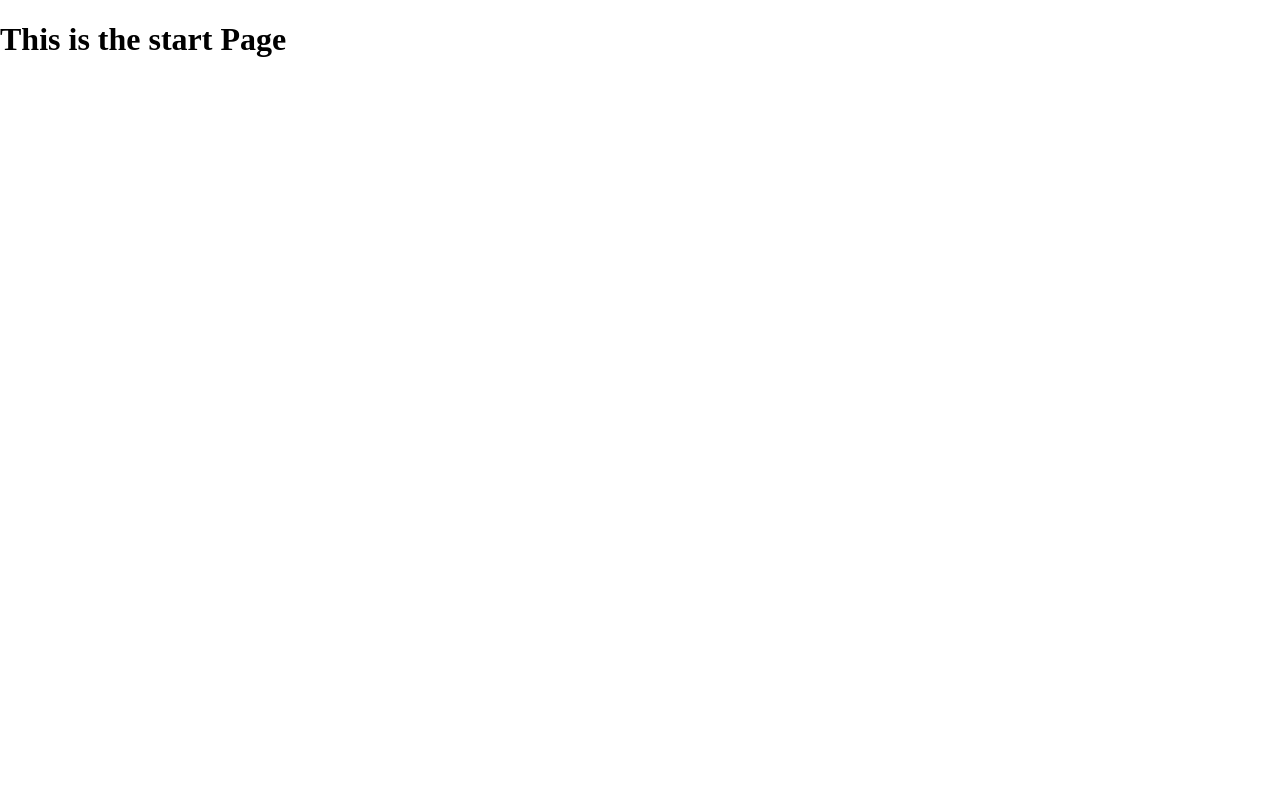
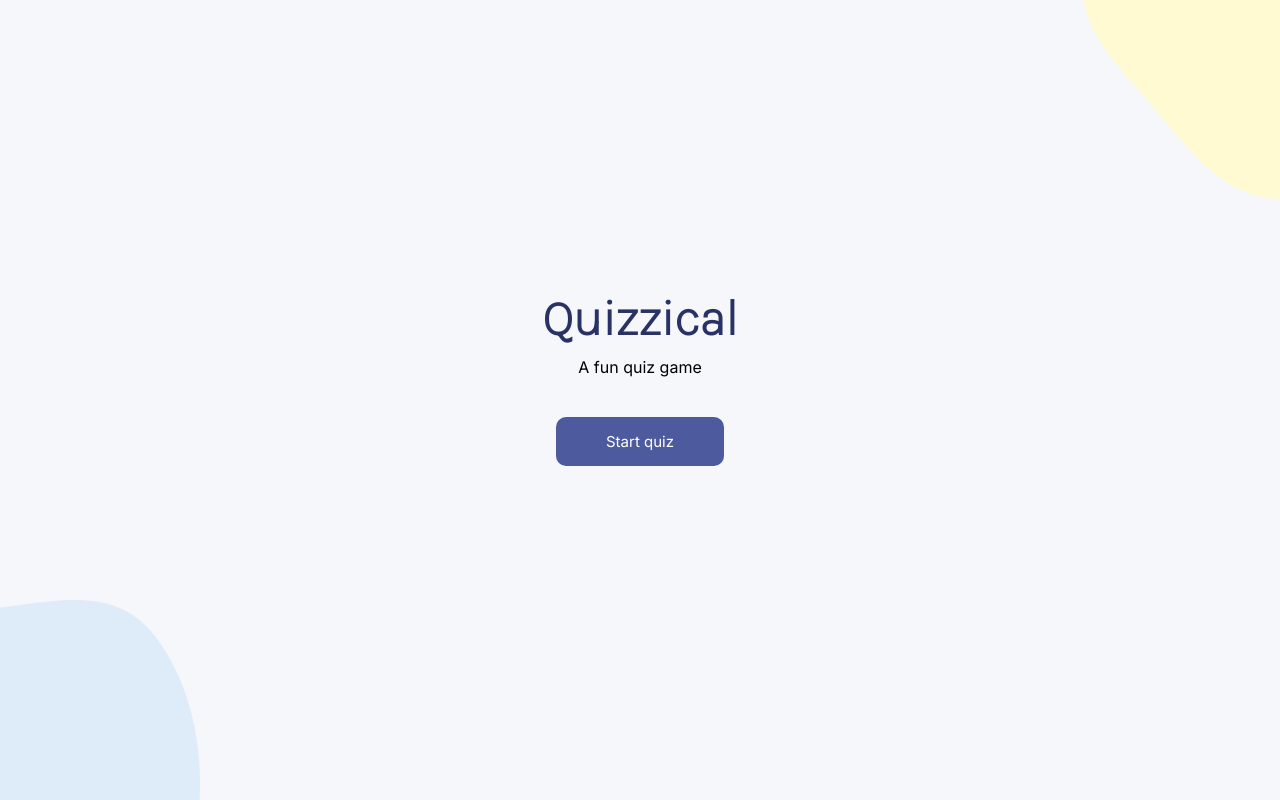
Before and after one commit to Caleb00004/Quizzical-App, a React (Create React App) app: page / in a window 1280 px wide. Built offline with nearby package versions, Linux system fonts and the light colour scheme.

Commit message:
styled components

```diff
--- a/public/index.html
+++ b/public/index.html
@@ -1,15 +1,16 @@
 <!DOCTYPE html>
-<html>
+<html lang="en">
   <head>
   <meta charset="utf-8" />
   <link rel="icon" href="%PUBLIC_URL%/favicon.ico" />
   <meta name="viewport" content="width=device-width, initial-scale=1" />
   <meta name="theme-color" content="#000000" />
-  <meta
-    name="description"
-    content="Web site created using create-react-app"
-  />
-    <title>React app</title>
+
+  <link rel="preconnect" href="https://fonts.googleapis.com">
+  <link rel="preconnect" href="https://fonts.gstatic.com" crossorigin>
+  <link href="https://fonts.googleapis.com/css2?family=Inter:wght@402&family=Karla:wght@200&display=swap" rel="stylesheet">
+
+  <title>React app</title>
 
   </head>
   <body>
--- a/src/App.js
+++ b/src/App.js
@@ -1,6 +1,7 @@
 import React from 'react';
 import StartPage from './components/startPage';
 import QuestionPage from './components/questionPage';
+//import images from '../images'
 
 export default function App () {
 
@@ -8,8 +9,9 @@ export default function App () {
 
     return (
         <div>
+            <img className="blob-5" src={'./images/blob 5.png'}></img>
             {Questions.length < 1 ? <StartPage /> : <QuestionPage />}
-
+            <img className="blob-4" src={'./images/blob 4.png'}></img>
         </div>
     )
 }
--- a/src/components/startPage.js
+++ b/src/components/startPage.js
@@ -1,6 +1,13 @@
 
 export default function start() {
     return (
-        <h1>This is the start Page</h1>
+        <div className="startPage">
+            <div className="startPage-el">
+                <h1>Quizzical</h1>
+                <p>A fun quiz game</p>
+                <button>Start quiz</button>
+            </div>
+        </div>
+
     )
 }
--- a/src/style.css
+++ b/src/style.css
@@ -1,4 +1,74 @@
+/* General body */
+* {
+    margin: 0;
+    padding: 0;
+}
+
 body {
-    margin: 0%;
+    height: 100%;
+    width: 100%;
+    background-color: #F5F7FB;
+}
 
+.blob-5 {
+    position: absolute;
+    width: 200px;
+    height: 200px;
+    right: 0%;
 }
+
+.blob-4 {
+    position: absolute;
+    width: 200px;
+    height: 200px;
+    bottom: 0%;
+}
+
+/* Start Page */
+.startPage {
+  /* background: #FFFF00; */
+    width: 500px;
+    height: 500px;
+
+    position: absolute;
+    top:70;
+    bottom: 0;
+    left: 0;
+    right: 0;
+
+    margin: auto;
+}
+
+.startPage-el {
+    text-align: center;
+}
+
+.startPage-el > h1 {
+    font-family: 'karla';
+    font-style: normal;
+    font-weight: 700;
+    font-size: 50px;
+    line-height: 37px;
+    color: #293264;
+}
+
+.startPage-el > p {
+    font-family: 'Inter';
+    padding-top: 20px;
+}
+
+.startPage-el > button {
+    margin-top: 40px;
+    padding: 15px 50px;
+    border: none;
+    border-radius: 10px;
+    background-color: #4D5B9E;
+    color: white;
+    font-family: 'Inter';
+    font-size: 15px;
+    cursor: pointer;
+}
+
+.startPage-el > button:hover {
+    transform: scale(1.1);
+}
```
Also changed, not shown: public/images/blob 4.png (added), public/images/blob 5.png (added).
